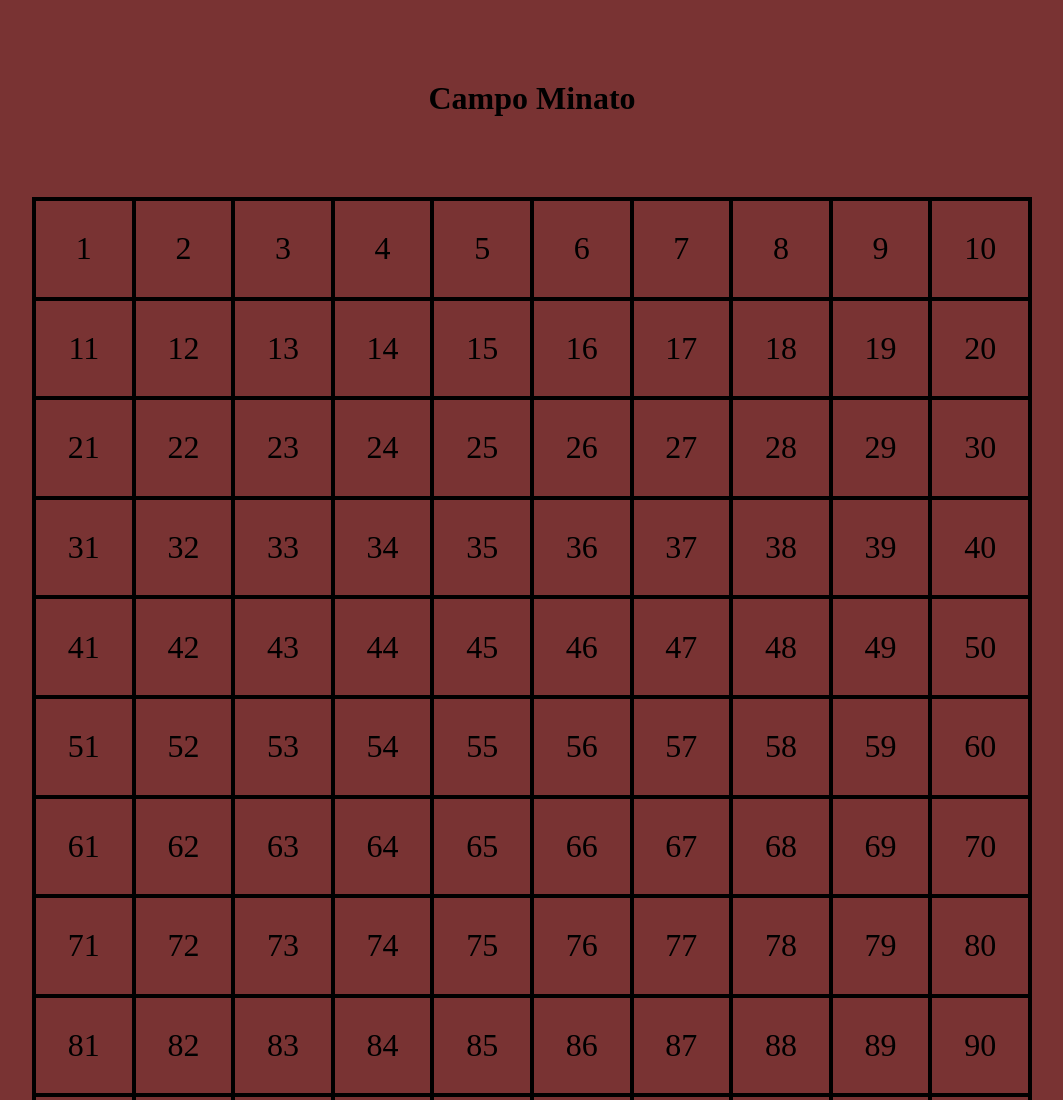
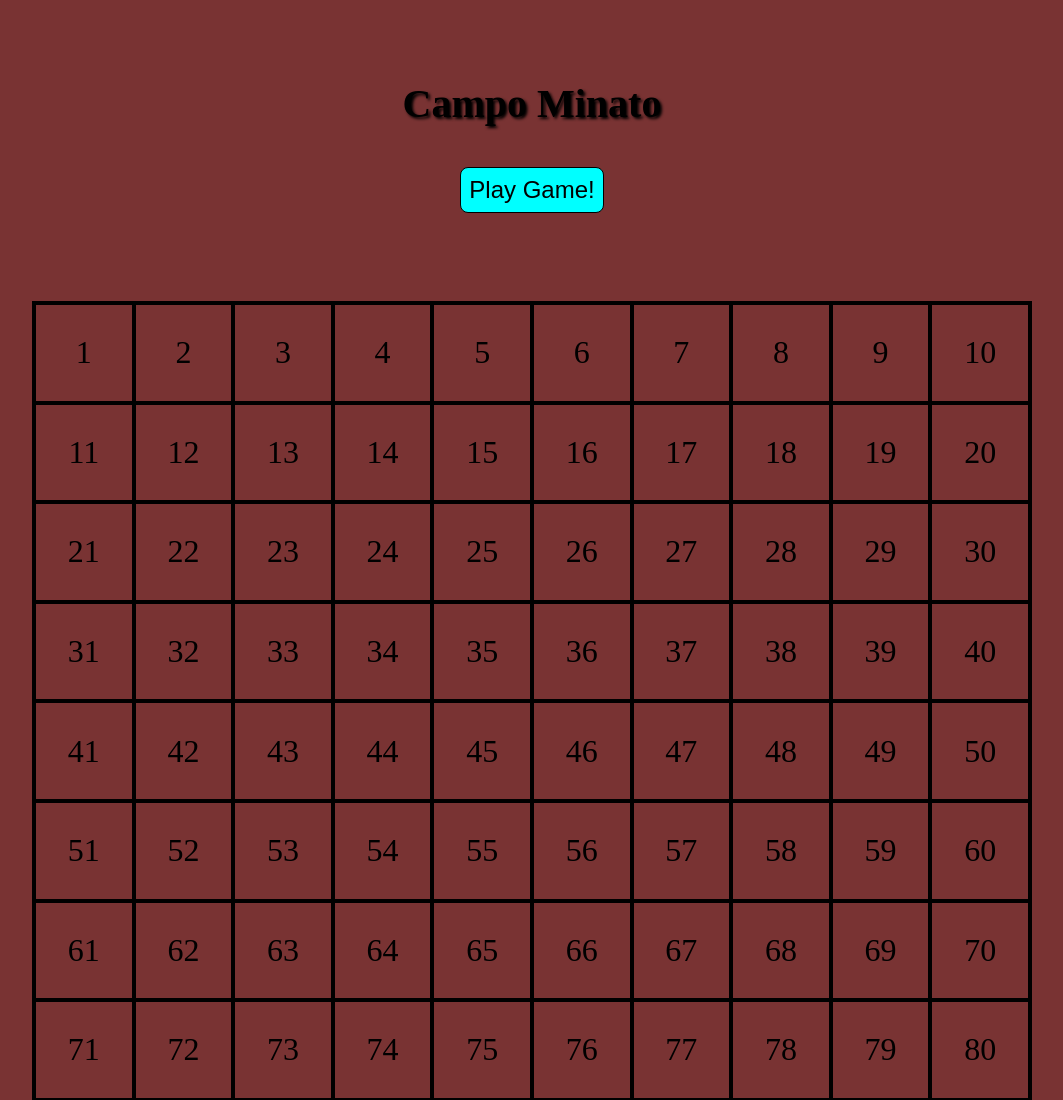
Before and after one commit to Samuele-Chioda/js-campominato-dom, a plain HTML site: page index.html in a window 1280 px wide. Shown: the top 1100 px of the page, without its empty margins (108-1171 px from the left). Drawn offline with Linux system fonts and the light colour scheme.

Commit message:
play-button and functions bombs

```diff
--- a/css/style.css
+++ b/css/style.css
@@ -18,6 +18,9 @@ main{
 
 h1{
     text-align:center;
+    margin-bottom:2rem;
+    font-size: 2.5rem;
+    text-shadow: 2px 2px 3px black;
 }
 
 div#grid{
@@ -46,3 +49,21 @@ div#grid > article.square.active{
     background-color: rgb(34, 34, 139);
     color:white;
 }
+
+#play-button{
+    padding: 0.5rem;
+    background-color: aqua;
+    border: 1px solid black;
+    border-radius: .5rem;
+    font-size:1.5rem;
+}
+
+#play-button:active{
+    background-color:aquamarine;
+}
+
+.div_button{
+    padding:.5rem;
+    display:flex;
+    justify-content:center;
+}
--- a/index.html
+++ b/index.html
@@ -9,6 +9,11 @@
 <body>
     <header>
         <h1>Campo Minato</h1>
+        <div class="div_button">
+            <button id="play-button">
+                Play Game!
+            </button>
+        </div>
     </header>
 
     <main>
--- a/js/script.js
+++ b/js/script.js
@@ -12,3 +12,18 @@ for (let index = 0; index < 100; index++) {
 
     gridElement.appendChild(squareElement);
 }
+
+function generateBombs(max) {
+    const bombs = [];
+    while (bombs.length < 16) {
+        const bomb = Math.floor(Math.random() * max) +1;
+        if (!bombs.includes(bomb)) {
+            bombs.push(bomb);
+        }
+    }
+    return bombs;
+}
+
+const gridSize = 100;
+const bombs = generateBombs(gridSize);
+console.log("bombs", bombs);
```
